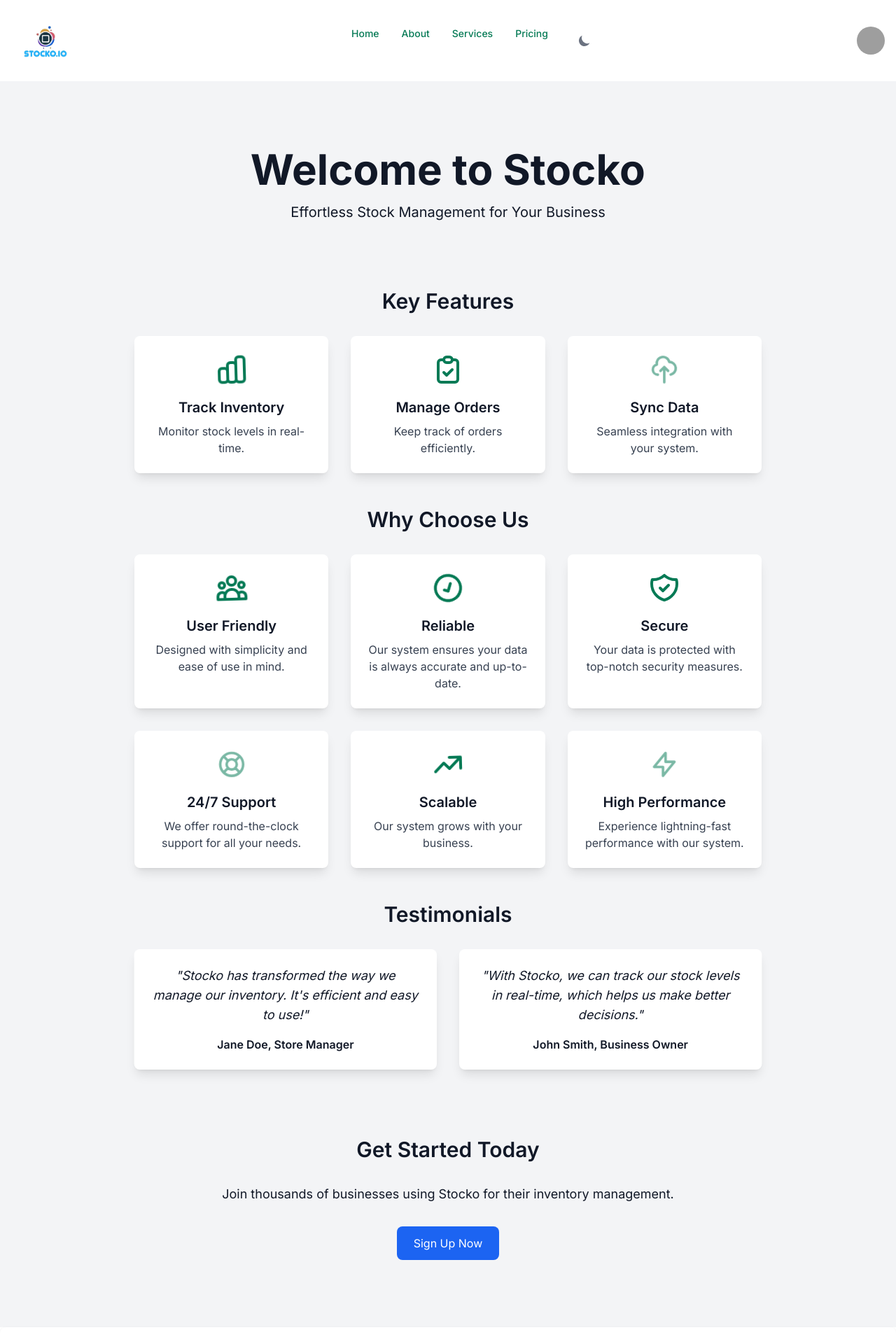
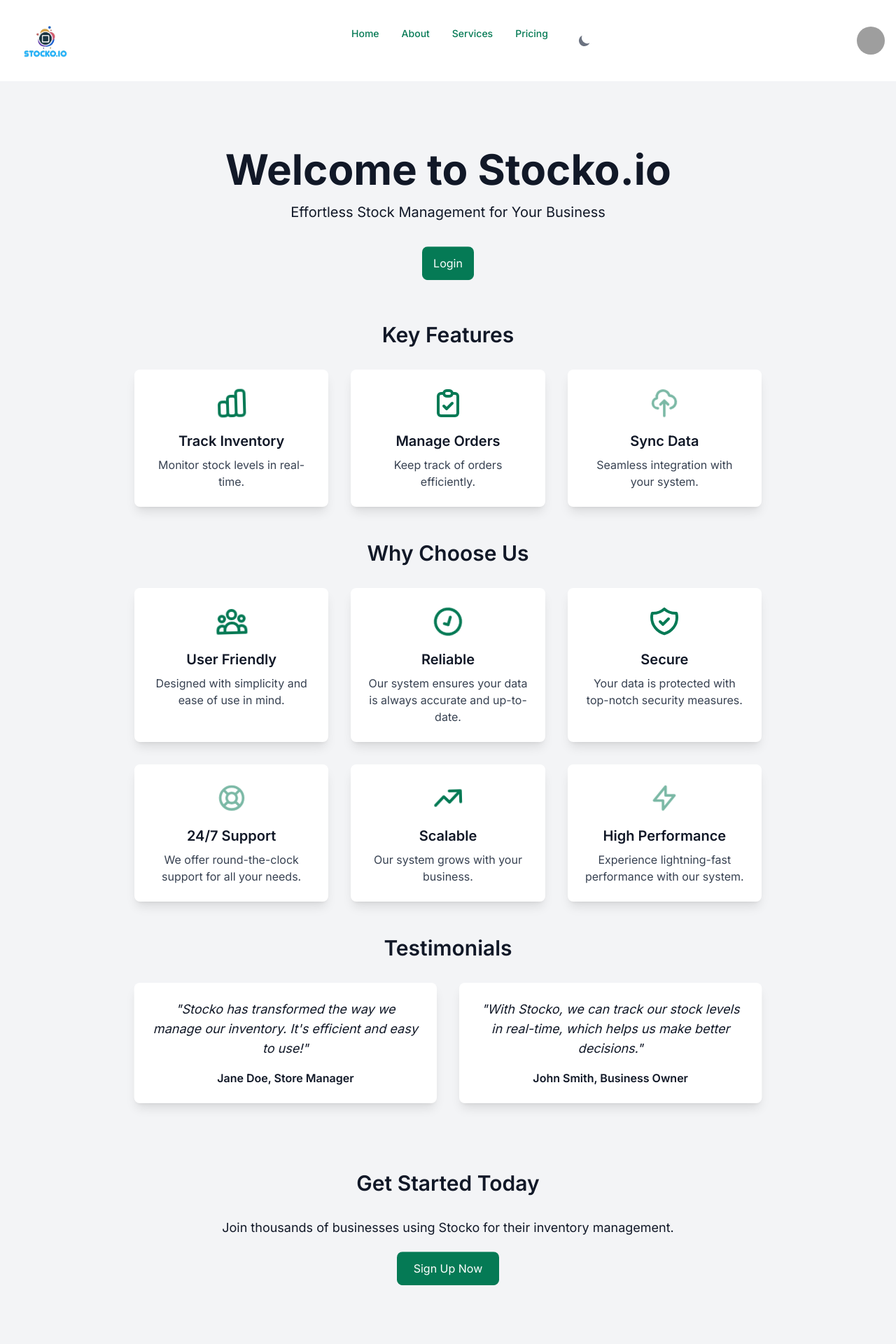
Before and after one commit to Muthomi254/stock.o_fend, a Next.js app: page / in a window 1280 px wide. Shown: the top 1920 px of the page at 70% size. Built offline with nearby package versions, Linux system fonts and the light colour scheme; grey boxes are pictures that could not be loaded.

Commit message:
(ft):Adding login button to landing page

```diff
--- a/src/app/page.jsx
+++ b/src/app/page.jsx
@@ -1,4 +1,6 @@
 "use client";
+
+import Link from 'next/link';
 
 import { useEffect, useState } from 'react';
 import {
@@ -23,11 +25,18 @@ export default function Home() {
       <div className="flex flex-col items-center justify-center min-h-screen py-12 bg-gray-100 dark:bg-gray-900 text-gray-900 dark:text-white transition-colors duration-500">
         <header className="max-w-4xl mx-auto text-center py-12">
           <h1 className="text-4xl md:text-6xl font-bold mb-6 animate-pulse">
-            Welcome to Stocko
+            Welcome to Stocko.io
           </h1>
+
           <p className="text-lg md:text-xl mb-10 animate-bounce">
             Effortless Stock Management for Your Business
           </p>
+
+          <Link href="/login">
+            <button className="  px-4 py-3 bg-green-600 text-white rounded-lg hover:bg-green-900 transition-colors duration-300 animate-bounce">
+              Login
+            </button>
+          </Link>
         </header>
 
         <section className="max-w-4xl mx-auto text-center mb-12">
@@ -126,9 +135,11 @@ export default function Home() {
             Join thousands of businesses using Stocko for their inventory
             management.
           </p>
-          <button className="px-6 py-3 bg-blue-600 text-white rounded-lg hover:bg-green-900 transition-colors duration-300">
-            Sign Up Now
-          </button>
+          <Link href="/register">
+            <button className="px-6 py-3 bg-green-600 text-white rounded-lg hover:bg-green-900 transition-colors duration-300 animate-bounce">
+              Sign Up Now
+            </button>
+          </Link>
         </section>
       </div>
     </div>
```
